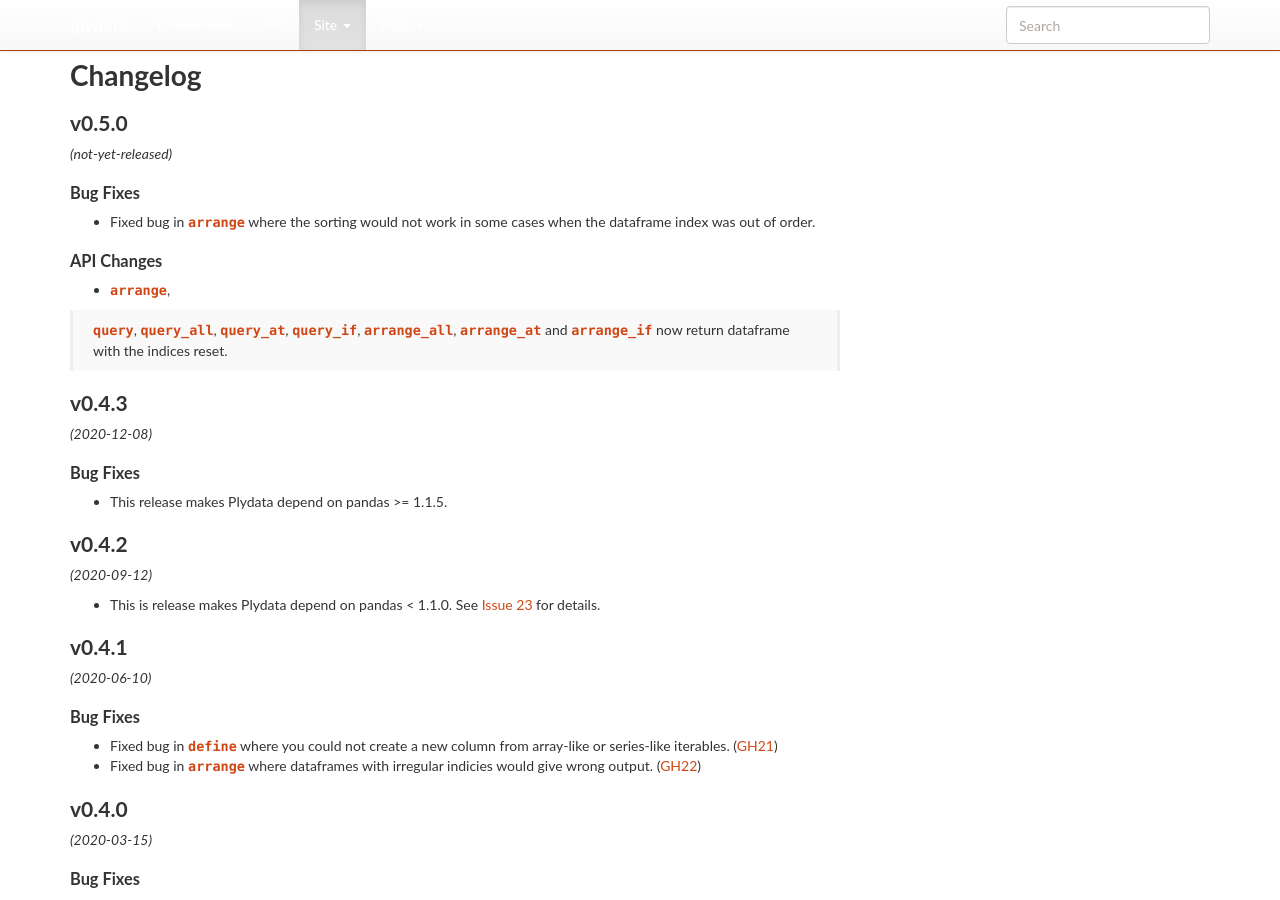
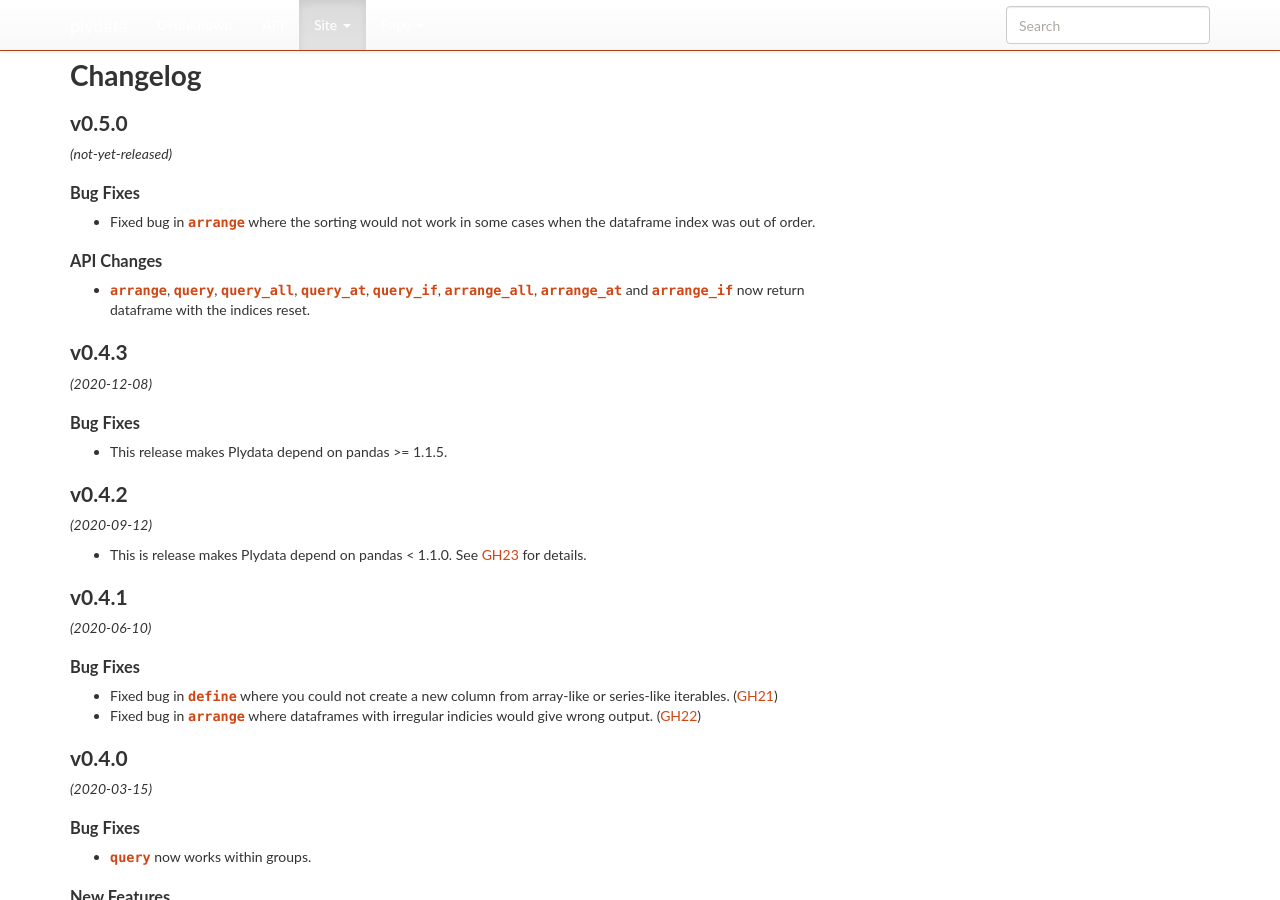
Before and after one commit to has2k1/plydata, a Sphinx documentation site: the page built from doc/changelog.rst, in a window 1280 px wide and 900 px high. Built offline with Sphinx 7.4.7, drawn with Linux system fonts in a browser that asks for light colours; nearby versions of some CDN libraries; library files that are not in the unit come from our copies.

Commit message:
DOC: Fix changelog warnings

```diff
--- a/doc/changelog.rst
+++ b/doc/changelog.rst
@@ -14,14 +14,7 @@ Bug Fixes
 API Changes
 ***********
 
-- :class:`~plydata.one_table_verbs.arrange`,
- :class:`~plydata.one_table_verbs.query`,
- :class:`~plydata.helpers.query_all`,
- :class:`~plydata.helpers.query_at`,
- :class:`~plydata.helpers.query_if`,
- :class:`~plydata.helpers.arrange_all`,
- :class:`~plydata.helpers.arrange_at` and
- :class:`~plydata.helpers.arrange_if` now return dataframe with the indices reset.
+- :class:`~plydata.one_table_verbs.arrange`, :class:`~plydata.one_table_verbs.query`, :class:`~plydata.helpers.query_all`, :class:`~plydata.helpers.query_at`, :class:`~plydata.helpers.query_if`, :class:`~plydata.helpers.arrange_all`, :class:`~plydata.helpers.arrange_at` and :class:`~plydata.helpers.arrange_if` now return dataframe with the indices reset.
 
 v0.4.3
 ------
@@ -37,7 +30,7 @@ v0.4.2
 *(2020-09-12)*
 
 - This is release makes Plydata depend on pandas < 1.1.0. See
-  `Issue 23 <https://github.com/has2k1/plydata/issues/23>`_ for details.
+  :issue:`23` for details.
 
 
 v0.4.1
```
